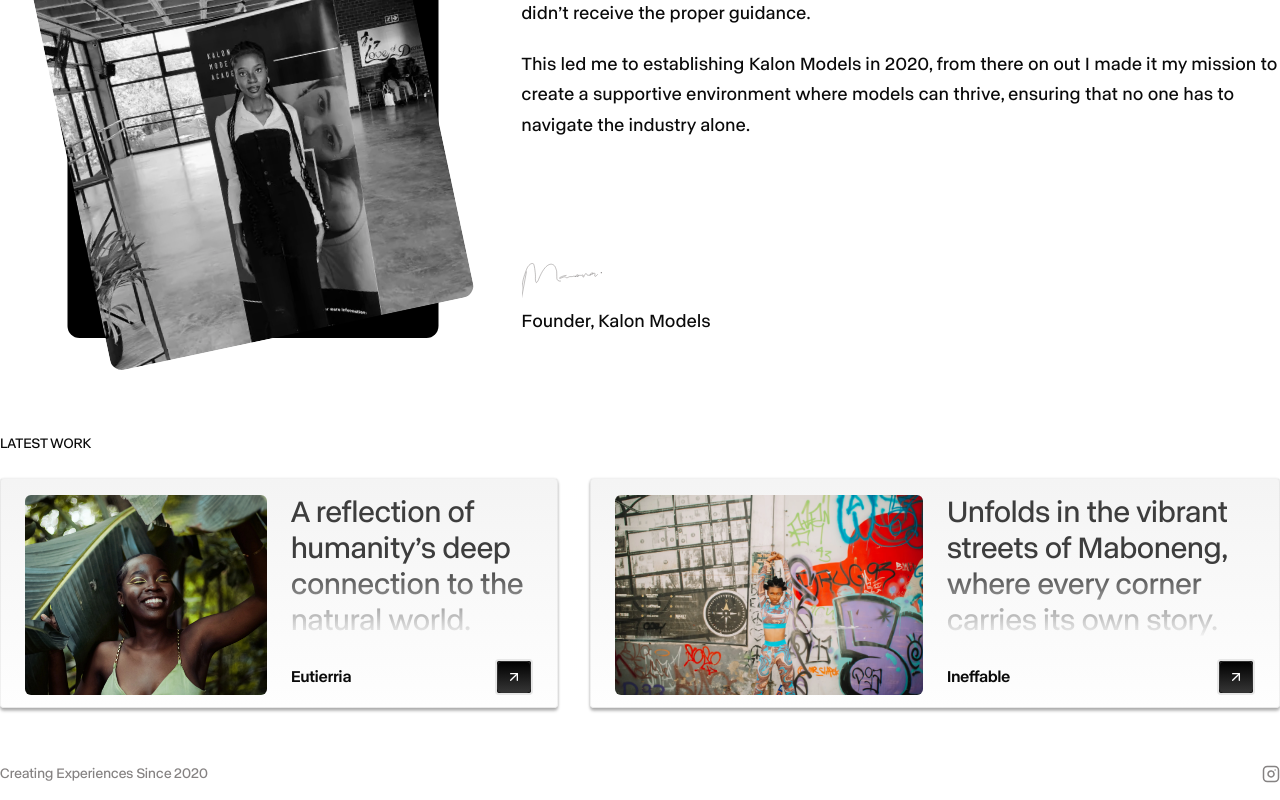
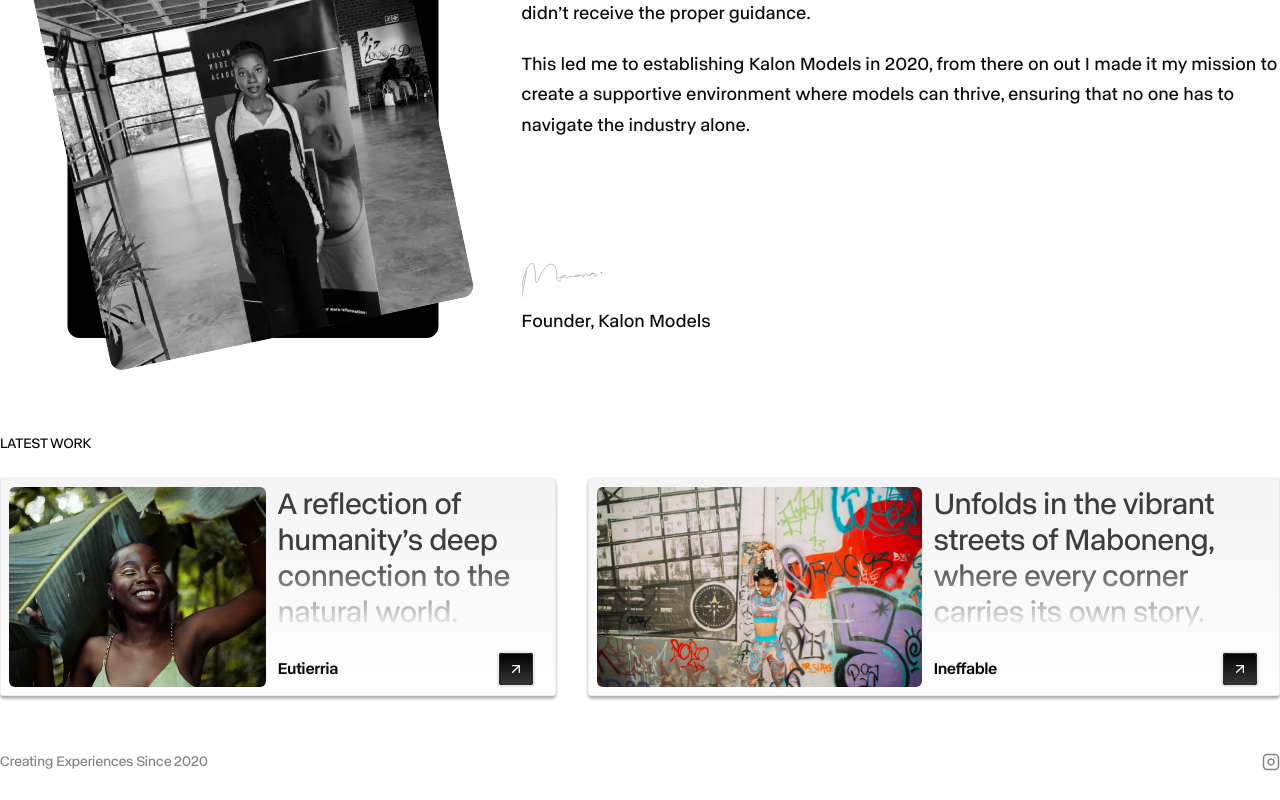
Before and after one commit to StefanoCodes/kalon-models-next, a Next.js app: page /about in a window 1280 px wide. Shown: the part 2062-2862 px from the top of the page. Built offline with nearby package versions, Linux system fonts and the light colour scheme; a web font is replaced by a local one.

Commit message:
updated the latest cards work padding and height of the images

```diff
--- a/src/app/about/_components/latest-work-card.tsx
+++ b/src/app/about/_components/latest-work-card.tsx
@@ -24,12 +24,12 @@
   return (
     <div
       className={cn(
-        "latest-work-card-shadow flex flex-col items-center gap-4 rounded-md bg-backgroundLightAltColor p-3 md:flex-row md:gap-0 lg:items-start lg:pt-4",
+        "latest-work-card-shadow flex flex-col items-center gap-4 rounded-md bg-backgroundLightAltColor p-2 md:flex-row md:gap-0 lg:items-start",
         className,
       )}
     >
       {/* left */}
-      <div className="h-[200px] w-full flex-1 md:h-[150px] md:px-3 lg:h-[200px]">
+      <div className="h-[200px] w-full flex-1">
         <Image
           src={coverImage}
           alt={title}
```
